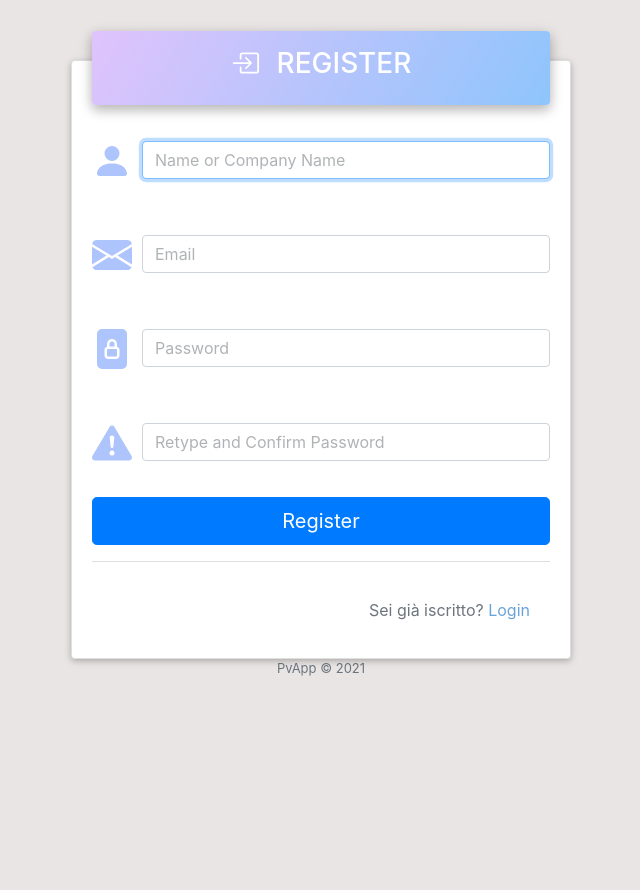
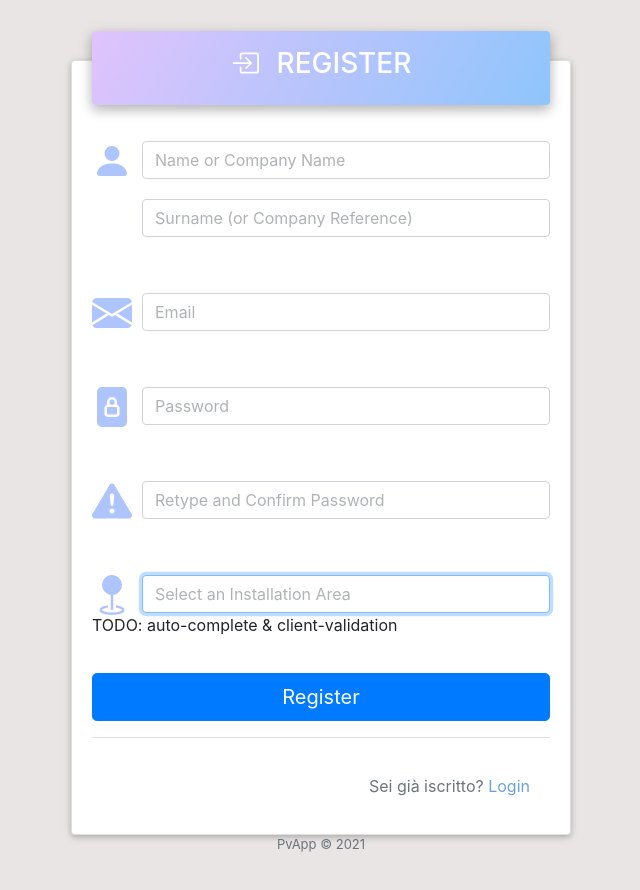
Before and after one commit to alessandrofuda/pvapp, a Vue app in the folder frontend/app/: page /register in a window 1280 px wide. Shown: the top 890 px of the page, without its empty margins (319-959 px from the left). Before the commit the page ends 800 px from the top, so only its background shows below. Built offline with nearby package versions, Linux system fonts and the light colour scheme.

Commit message:
FE: operator register form

```diff
--- a/frontend/app/src/components/auth/registerForm.vue
+++ b/frontend/app/src/components/auth/registerForm.vue
@@ -1,6 +1,6 @@
 <template>
   <b-form @submit="register">
-    <b-form-group id="name-group" label-for="name">
+    <b-form-group id="name-group" label-for="name" class="mb-0">
       <b-icon-person-fill></b-icon-person-fill>
       <b-form-input
           id="name"
@@ -12,6 +12,18 @@
           autofocus
       ></b-form-input>
       <b-form-invalid-feedback id="name-live-feedback">This is a required field.</b-form-invalid-feedback>
+    </b-form-group>
+    <b-form-group id="surname-group" label-for="surname" class="pt-0">
+      <!--b-icon-person-fill></b-icon-person-fill-->
+      <b-form-input
+          id="surname"
+          v-model="$v.form.surname.$model"
+          :state="validateState('surname')"
+          type="text"
+          placeholder="Surname (or Company Reference)"
+          aria-describedby="surname-live-feedback"
+      ></b-form-input>
+      <b-form-invalid-feedback id="surname-live-feedback">This is a required field.</b-form-invalid-feedback>
     </b-form-group>
     <b-form-group id="email-group" label-for="email">
       <b-icon-envelope-fill></b-icon-envelope-fill>
@@ -49,6 +61,29 @@
       ></b-form-input>
       <b-form-invalid-feedback id="password-confirmation-live-feedback">Passwords must be identical.</b-form-invalid-feedback>
     </b-form-group>
+
+
+
+    <b-form-group id="area-group" label-for="area">
+      <b-icon-geo-fill></b-icon-geo-fill>
+      <b-form-input
+          id="area"
+          v-model="$v.form.area.$model"
+          :state="validateState('area')"
+          type="text"
+          placeholder="Select an Installation Area"
+          aria-describedby="area-live-feedback"
+          autofocus
+      ></b-form-input>
+      TODO: auto-complete & client-validation
+      <b-form-invalid-feedback id="area-live-feedback">Please select an Installation Area.</b-form-invalid-feedback>
+    </b-form-group>
+
+
+
+
+
+
     <b-button size="lg" class="w-100" type="submit" variant="primary">Register</b-button>
     <b-alert class="my-5 py-3" :show="alert.show" :variant="alert.variant"  dismissible>
       {{ alert.msg }}
@@ -68,6 +103,7 @@ export default {
     return {
       form: {
         name: null,
+        surname: null,
         email: null,
         password: null,
         password_confirmation: null,
@@ -88,6 +124,10 @@ export default {
           required,
           maxLength: maxLength(150),
         },
+        surname: {
+          required,
+          maxLength: maxLength(150),
+        },
         email: {
           required,
           email
@@ -99,7 +139,11 @@ export default {
         password_confirmation: {
           required,
           sameAsPassword: sameAs('password')
-        }
+        },
+        area: {
+          required,
+          maxLength: maxLength(255),
+        },
       }
     }
   },
```
